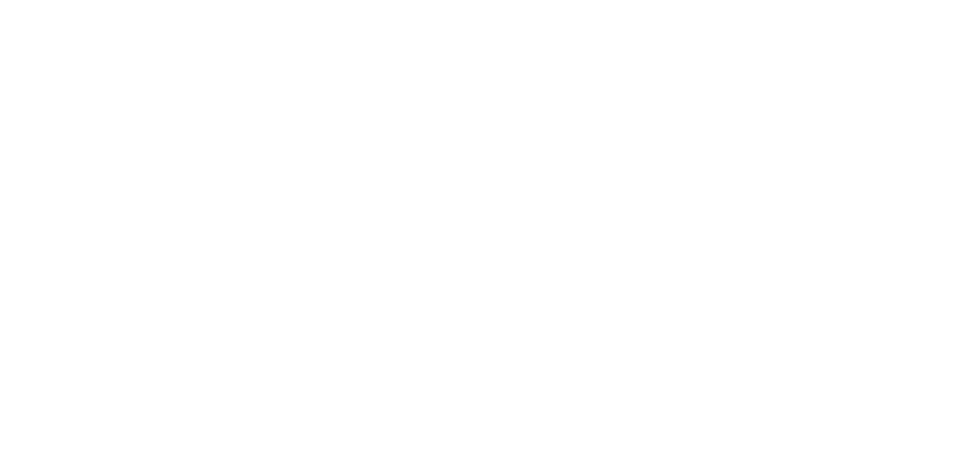
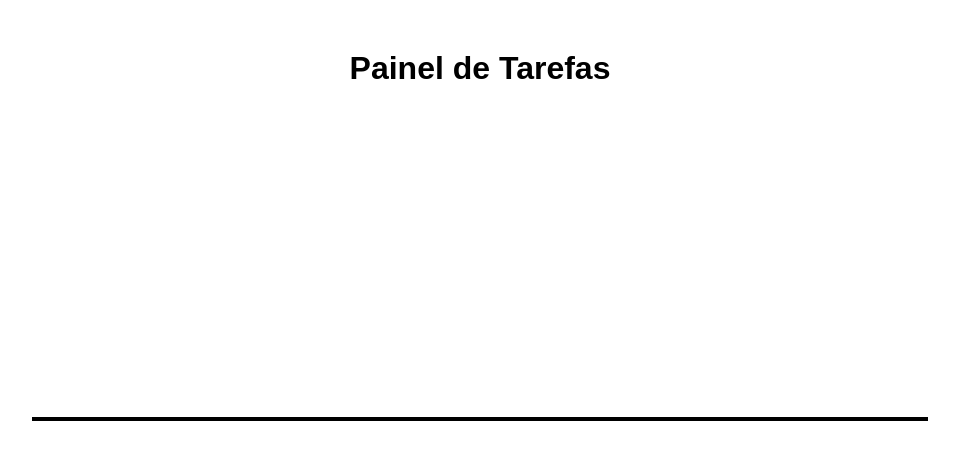
Before and after one commit to lucas4325/desafio-junior, a Next.js app: page / in a window 1280 px wide. Shown: the top 460 px of the page, without its empty margins (160-1119 px from the left). Built offline with nearby package versions, Linux system fonts and the light colour scheme.

Commit message:
add titulo

```diff
--- a/src/app/page.module.css
+++ b/src/app/page.module.css
@@ -1,3 +1,31 @@
 .home {
+	width: 100%;
+	height: 100%;
+	min-height: 100vh;
+	display: flex;
+	flex-direction: column;
+	align-items: center;
+	padding: 50px 0;
+}
 
+.containerTitulo {
+	width: 100%;
+	display: flex;
+	justify-content: center;
+	align-items: center;
 }
+
+.containerTarefas {
+	width: 100%;
+	height: 100%;
+	flex: 1;
+	display: flex;
+	justify-content: center;
+	align-items: center;
+}
+
+.tarefas {
+	border: 2px solid black;
+	width: 70%;
+	height: auto;
+}
--- a/src/app/page.tsx
+++ b/src/app/page.tsx
@@ -1,14 +1,17 @@
-import Image from "next/image";
 import styles from "./page.module.css";
 
+
+// const lista = [
+
+// ]
 
 export default function Home() {
 
 
   return (
     <div className={styles.home}>
-      <div className={styles.titulo}>
-
+      <div className={styles.containerTitulo}>
+        <h1>Painel de Tarefas</h1>
       </div>
 
       <div className={styles.containerTarefas}>
```
